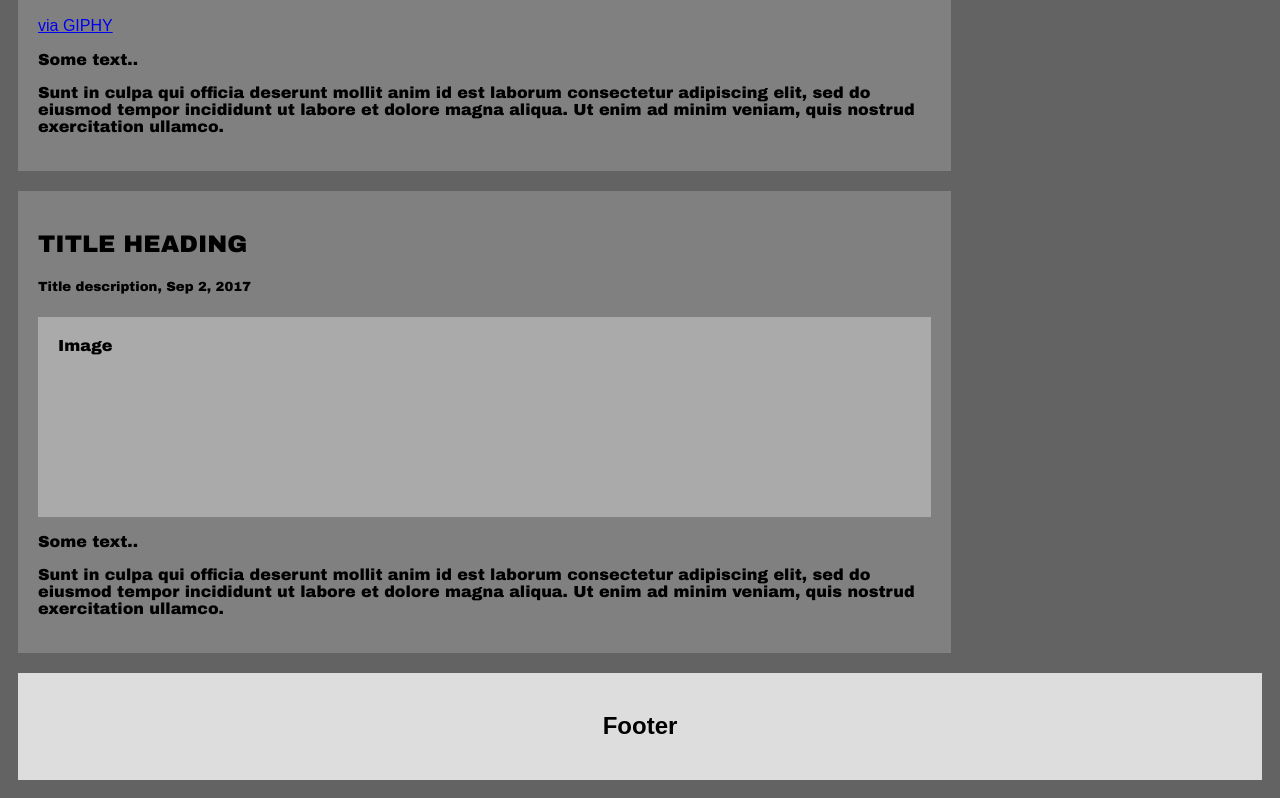
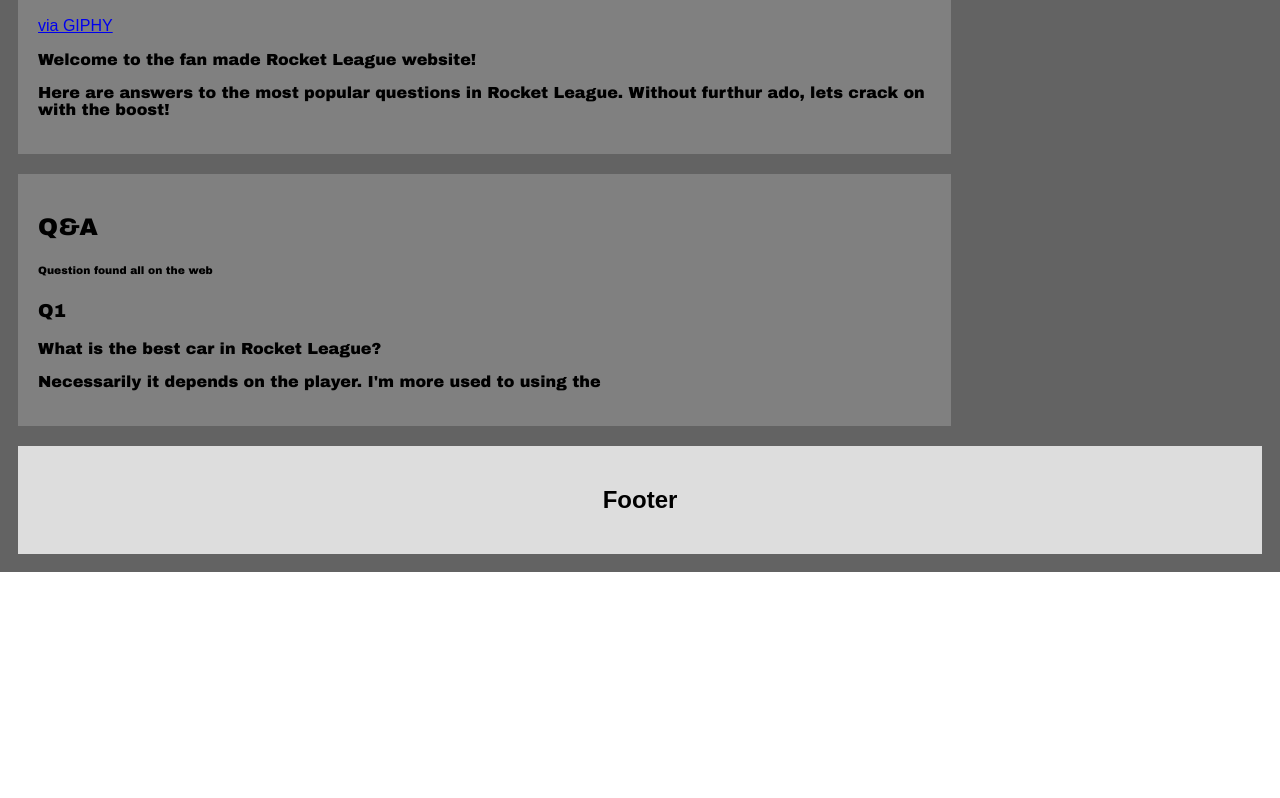
Before and after one commit to ShakyatheCoder/MyWebsite3, a plain HTML site: page index.html in a window 1280 px wide. Shown: the part 696-1494 px from the top of the page. After the commit the page ends 1268 px from the top, so only its background shows below. Drawn offline with Linux system fonts and the light colour scheme.

Commit message:
Update index.html

```diff
--- a/index.html
+++ b/index.html
@@ -210,17 +210,17 @@ h1 {
     <div class="card">
       <h2 id="arial">TITLE HEADING</h2>
       <h5 id="arial">Title description, Dec 7, 2017</h5>
-      <iframe src="https://giphy.com/embed/7LMGbDgvyhzpPs21Sm" width="480" height="270" frameBorder="0" class="giphy-embed" allowFullScreen></iframe><p><a href="https://giphy.com/gifs/evilgeniuses-evil-geniuses-liveevil-live-7LMGbDgvyhzpPs21Sm">via GIPHY</a></p>
-      <p id="arial">Some text..</p>
-      <p id="arial">Sunt in culpa qui officia deserunt mollit anim id est laborum consectetur adipiscing elit, sed do eiusmod tempor incididunt ut labore et dolore magna aliqua. Ut enim ad minim veniam, quis nostrud exercitation ullamco.</p>
+      <iframe src="https://giphy.com/embed/HbVH6TNq8vLhJxnAXO" width="480" height="270" frameBorder="0" class="giphy-embed" allowFullScreen></iframe><p><a href="https://giphy.com/gifs/evilgeniuses-evil-geniuses-liveevil-live-HbVH6TNq8vLhJxnAXO">via GIPHY</a></p>
+      <p id="arial">Welcome to the fan made Rocket League website! </p>
+      <p id="arial">Here are answers to the most popular questions in Rocket League. Without furthur ado, lets crack on with the boost!</p>
     </div>
 
     <div class="card">
-      <h2 id="arial">TITLE HEADING</h2>
-      <h5 id="arial">Title description, Sep 2, 2017</h5>
-      <div class="fakeimg" style="height:200px;" id="arial">Image</div>
-      <p id="arial">Some text..</p>
-      <p id="arial">Sunt in culpa qui officia deserunt mollit anim id est laborum consectetur adipiscing elit, sed do eiusmod tempor incididunt ut labore et dolore magna aliqua. Ut enim ad minim veniam, quis nostrud exercitation ullamco.</p>
+      <h2 id="arial">Q&A</h2>
+      <h6 id="arial">Question found all on the web</h6>
+	<h3 id="arial">Q1</h3>
+      <p id="arial">What is the best car in Rocket League?</p>
+      <p id="arial">Necessarily it depends on the player. I'm more used to using the</p>
     </div>
   </div>
   <div class="rightcolumn">
```
